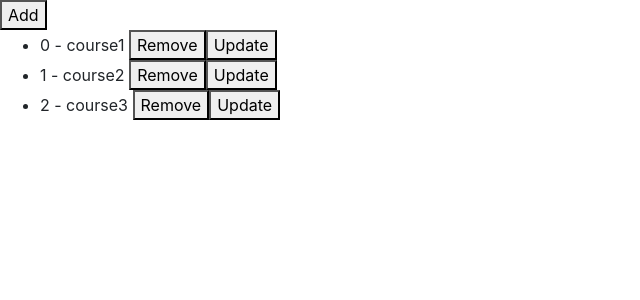
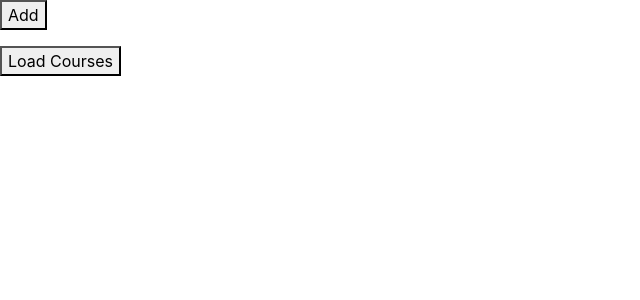
Before and after one commit to jachqaz/HelloAngular, an Angular app: page / in a window 1280 px wide. Shown: the top 300 px of the page, without its empty margins (0-640 px from the left). Built offline with nearby package versions, Linux system fonts and the light colour scheme.

Commit message:
ngFor and Trackby

```diff
--- a/src/app/app.component.html
+++ b/src/app/app.component.html
@@ -6,3 +6,4 @@
     <button (click)="onChange(course)">Update</button>
   </li>
 </ul>
+<button (click)="loadCourses()">Load Courses</button>
--- a/src/app/app.component.ts
+++ b/src/app/app.component.ts
@@ -7,9 +7,7 @@ import {Component} from '@angular/core';
   styleUrls: ['./app.component.css']
 })
 export class AppComponent {
-  courses = [{id: 1, name: 'course1'},
-    {id: 2, name: 'course2'},
-    {id: 3, name: 'course3'}];
+  courses;
 
   onAdd() {
     this.courses.push({id: 4, name: 'course4'});
@@ -23,4 +21,10 @@ export class AppComponent {
   onChange(course) {
     course.name = 'Updated';
   }
+
+  loadCourses() {
+    this.courses = [{id: 1, name: 'course1'},
+      {id: 2, name: 'course2'},
+      {id: 3, name: 'course3'}];
+  }
 }
```
